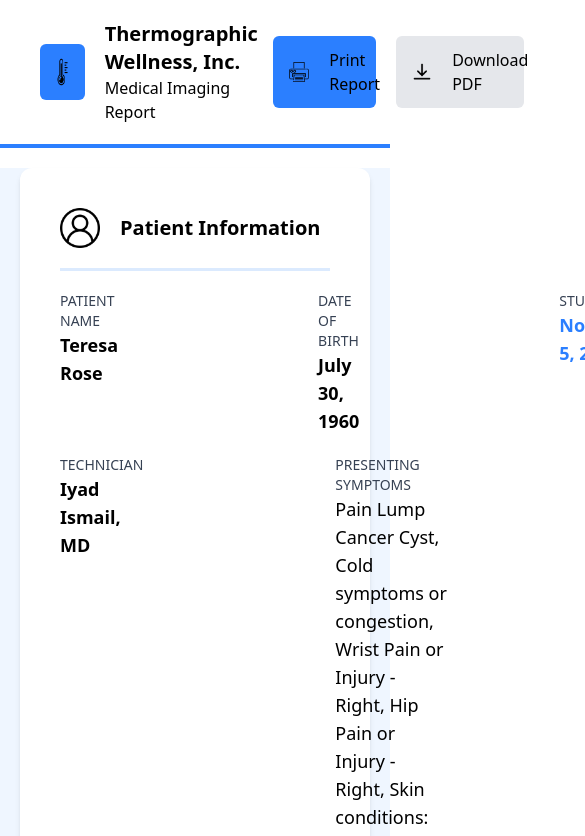
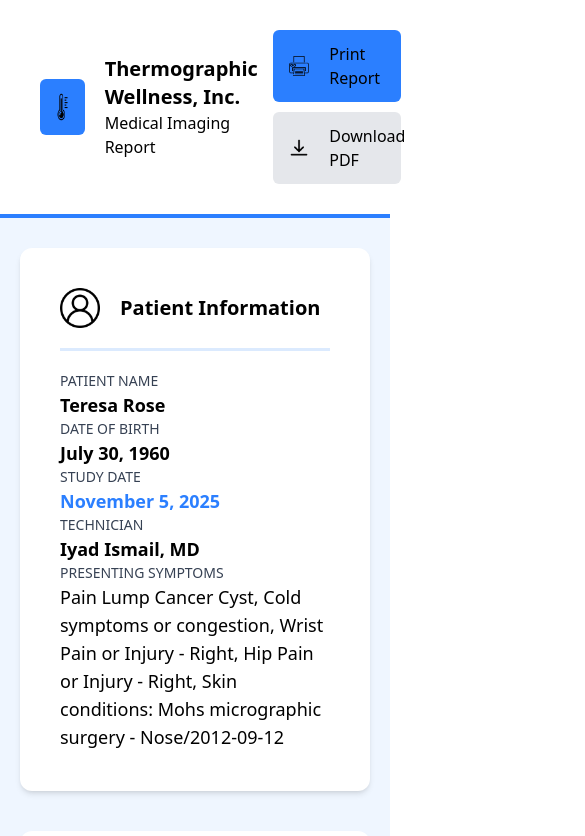
Before and after one commit to razarauf-ccript/tailwind-practice, a Next.js app: page / in a window 390 px wide. Shown: the top 836 px of the page, 585 px wide, since content can reach past the window. Built offline with nearby package versions, Linux system fonts and the light colour scheme.

Commit message:
make fixes to ui

```diff
--- a/app/globals.css
+++ b/app/globals.css
@@ -2,17 +2,21 @@
 
 @media screen and (max-width: 767px) {
     .removepadding {
-        padding: 0px;
+        padding: 10px 0px;
     }
 
     .footerpadding {
         padding: 0 40px 0 40px;
     }
+
+    .addmargin {
+        margin-top: 10px;
+    }
 }
 
 @media screen and (min-width: 768px) {
     .addpadding {
-        padding: 0 40px 0 40px;
+        padding: 10px 40px 0 40px;
     }
 
     .addflex {
--- a/app/page.tsx
+++ b/app/page.tsx
@@ -5,17 +5,17 @@ export default function Home() {
     <>
       <div className="border-b-4 border-blue-500 removepadding addpadding">
         <nav className="m-5 flex justify-between items-center">
-          <span className="flex items-center">
+          <div className="flex items-center">
             <div className="bg-blue-500 p-3 m-5 w-15 rounded-md"><img src="/heat.png" className="h-8" /></div>
-            <span>
+            <div>
               <div className="text-xl font-bold">Thermographic Wellness, Inc.</div>
               <div className="text-md font-light">Medical Imaging Report</div>
-            </span>
-          </span>
-          <span className="flex content-center">
-            <span className="flex items-center bg-blue-500 py-3 px-4 rounded-md"><img src="/printer.png" className="h-5 mr-5" />Print Report</span>
-            <span className="flex items-center bg-gray-200 py-3 px-4 rounded-md ml-5"><img src="/download.png" className="h-5 mr-5" />Download PDF</span>
-          </span>
+            </div>
+          </div>
+          <div className="md:flex justify-center">
+            <div className="flex items-center bg-blue-500 py-3 px-4 rounded-md"><img src="/printer.png" className="h-5 mr-5" />Print Report</div>
+            <div className="flex items-center bg-gray-200 py-3 px-4 rounded-md addmargin md:ml-5 "><img src="/download.png" className="h-5 mr-5" />Download PDF</div>
+          </div>
         </nav>
       </div>
       <div className="bg-blue-50">
@@ -25,7 +25,7 @@ export default function Home() {
               <img className=" h-10 mr-5" src="/user.png" />
               <div className="text-xl font-bold">Patient Information</div>
             </div>
-            <div className="flex justify-start pt-5 gap-50">
+            <div className="md:flex pt-5 gap-50">
               <div>
                 <div className="text-gray-700 text-sm">PATIENT NAME</div>
                 <div className="font-bold text-lg">Teresa Rose</div>
@@ -39,7 +39,7 @@ export default function Home() {
                 <div className="font-bold text-lg text-blue-500">November 5, 2025</div>
               </div>
             </div>
-            <div className="flex justify-start pt-5 gap-48">
+            <div className="md:flex md:pt-5 gap-48">
               <div>
                 <div className="text-gray-700 text-sm">TECHNICIAN</div>
                 <div className="font-bold text-lg">Iyad Ismail, MD</div>
@@ -89,8 +89,8 @@ export default function Home() {
               <div className="py-5">
                 November 5th, 2025. The patient presents with symptoms including pain, lump, cancer cyst, cold symptoms or congestion, right wrist pain or injury, right hip pain or injury, and a history of Mohs micrographic surgery on the nose in 2012.
               </div>
-              <div className="flex justify-between gap-10">
-                <div className="p-10 rounded-xl bg-blue-50 w-200">
+              <div className="md:flex justify-between gap-10">
+                <div className="p-10 rounded-xl bg-blue-50 flex-grow">
                   <div className="flex items-center pb-5">
                     <img className=" h-8 mr-5" src="/heat.png" />
                     <div className="text-l font-bold">Temperature Measurements</div>
@@ -108,7 +108,7 @@ export default function Home() {
                     <div className="bg-green-100 px-5 py-1 text-green-700 rounded-xl">Within Normal Limits</div>
                   </div>
                 </div>
-                <div className="p-10 rounded-xl bg-blue-50 w-200">
+                <div className="p-10 rounded-xl bg-blue-50 flex-grow sm:mt-10">
                   <div className="flex items-center pb-5">
                     <img className=" h-8 mr-5" src="/breast.png" />
                     <div className="text-l font-bold">Nipple Temperature</div>
@@ -477,7 +477,7 @@ export default function Home() {
           <div className="pt-2 removepadding addpadding">
             <div className="bg-white p-10 mx-5 rounded-xl shadow-md">
               <div className="flex items-center border-b-3 border-blue-100 pb-5">
-                <img className=" h-10 mr-5" src="/calendar.png" />
+                <img className="h-10 mr-5" src="/calendar.png" />
                 <div className="text-xl font-bold">Follow-Up Plan</div>
               </div>
               <div className="flex justify-between gap">
@@ -514,7 +514,7 @@ export default function Home() {
                 <div className="bg-blue-500 p-3 m-5 w-12 rounded-md"><img src="/heat.png" className="h-6" /></div>
                 <div className="text-xl font-bold text-white">Thermographic Wellness, Inc.</div>
               </span>
-              <div className="pl-4">
+              <div className="md:pl-4">
                 Professional medical thermal imaging services adhering to the highest standards of clinical thermology.
               </div>
             </div>
@@ -531,9 +531,9 @@ export default function Home() {
             </div>
           </div>
 
-          <div className="flex justify-between text-gray-400 py-8">
+          <div className="md:flex md:justify-between text-gray-400 py-8">
             <div>&copy;2025 Thermographic Wellness, Inc. All rights reserved.</div>
-            <div className="flex gap-20">
+            <div className="md:flex md:gap-20">
               <div>Privacy Policy</div>
               <div>Terms of Service</div>
               <div>Accessibility</div>
```
